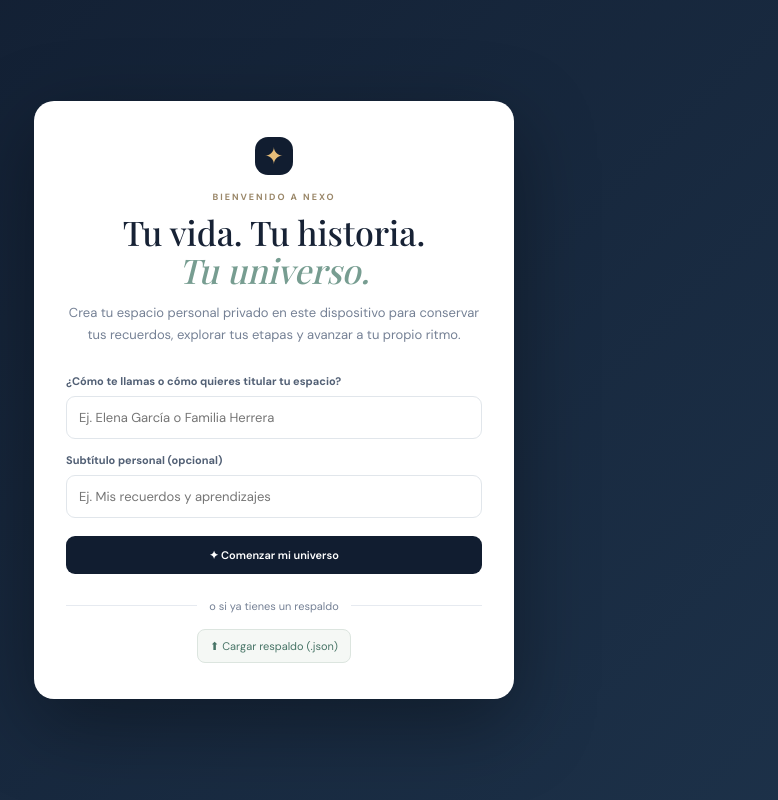
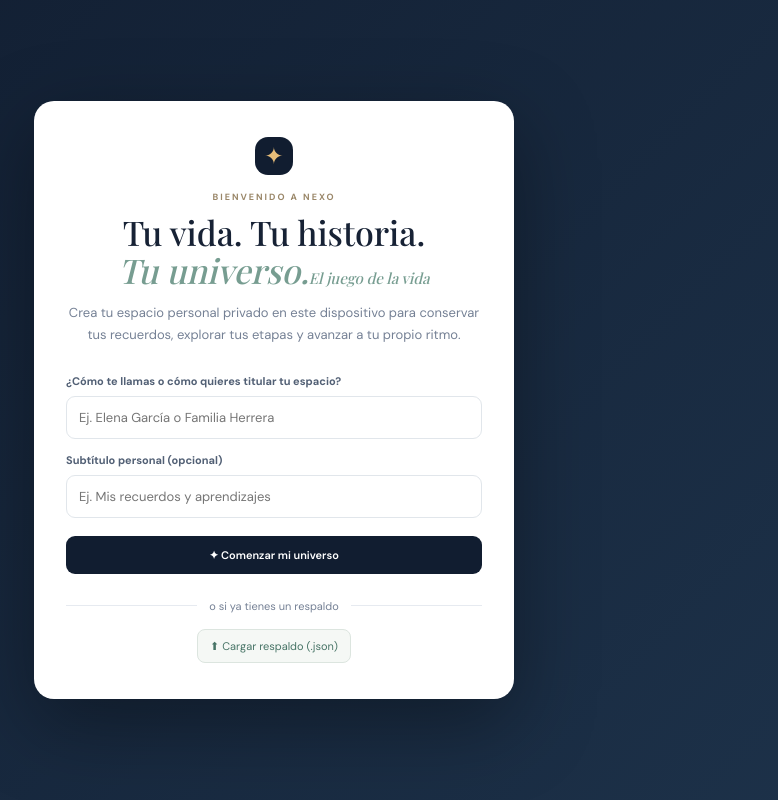
Before and after one commit to icaito/nexo_web, a plain HTML site: page index.html in a window 1280 px wide. Shown: the top 800 px of the page, without its empty margins (366-1144 px from the left). Drawn offline with nearby package versions, Linux system fonts and the light colour scheme; a web font is replaced by a local one.

Commit message:
Change title and enhance welcome message
Updated the title and added a phrase to the welcome message.

```diff
--- a/index.html
+++ b/index.html
@@ -5,7 +5,7 @@
   <meta name="viewport" content="width=device-width, initial-scale=1.0">
   <meta name="theme-color" content="#101827">
   <meta name="description" content="NEXO: tu vida, tu historia, tu universo.">
-  <title>NEXO — Mi universo</title>
+  <title>Nexo-Web</title>
   <link rel="stylesheet" href="css/styles.css">
 </head>
 <body>
@@ -14,7 +14,7 @@
     <div class="onboarding-card">
       <div class="brand-mark onboarding-logo">✦</div>
       <p class="eyebrow">BIENVENIDO A NEXO</p>
-      <h1>Tu vida. Tu historia.<br><em>Tu universo.</em></h1>
+      <h1>Tu vida. Tu historia.<br><em>Tu universo.<i>El juego de la vida</i></em></h1>
       <p class="intro">Crea tu espacio personal privado en este dispositivo para conservar tus recuerdos, explorar tus etapas y avanzar a tu propio ritmo.</p>
 
       <form id="onboardingForm" class="onboarding-form">
```
